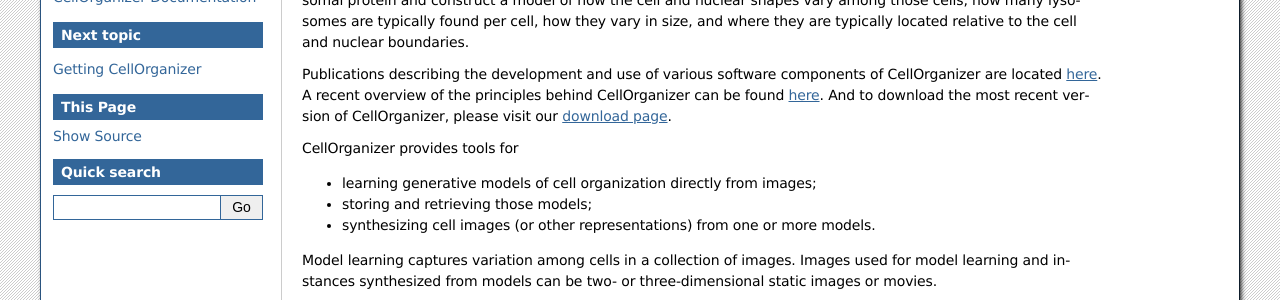
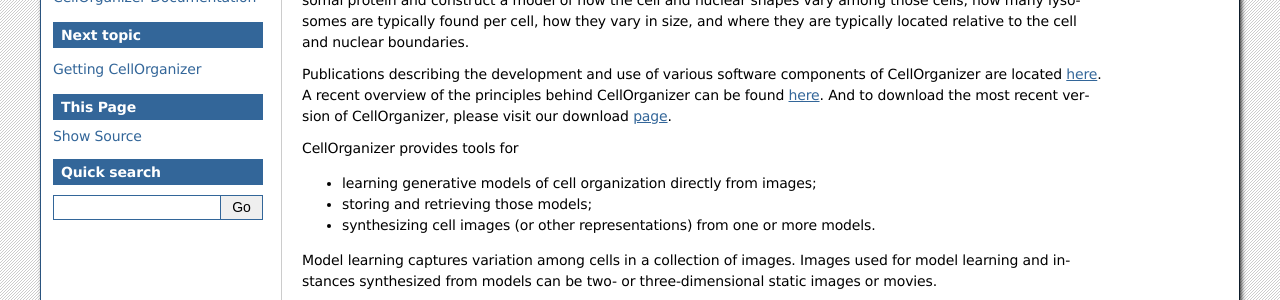
Before and after one commit to murphygroup/cellorganizer-documentation_old, a Sphinx documentation site: the page built from source/chapters/getting_started.rst, in a window 1280 px wide. Shown: the part 228-528 px from the top of the page. Built offline with Sphinx 7.4.7, drawn with Linux system fonts in a browser that asks for light colours; pages that are not in the unit, such as notebooks, are missing from menus.

Commit message:
Updated script.

```diff
--- a/source/chapters/getting_started.rst
+++ b/source/chapters/getting_started.rst
@@ -10,7 +10,7 @@
 For example, CellOrganizer can take fluorescence microscope images of many cells expressing a GFP-tagged lysosomal protein and construct a model of how the cell and nuclear shapes vary among those cells, how many lysosomes are typically found per cell, how they vary in size, and where they are typically located relative to the cell and nuclear boundaries.
 
 Publications describing the development and use of various software components of CellOrganizer are located `here <http://cellorganizer.org/Publications>`_.
-A recent overview of the principles behind CellOrganizer can be found `here <http://www.sciencedirect.com/science/article/pii/S1046202315301298>`_.  And to download the most recent version of CellOrganizer, please visit our `download page <http://cellorganizer.org/Downloads/>`_.
+A recent overview of the principles behind CellOrganizer can be found `here <http://www.sciencedirect.com/science/article/pii/S1046202315301298>`_.  And to download the most recent version of CellOrganizer, please visit our download `page <http://cellorganizer.org/Downloads/>`_.
 
 CellOrganizer provides tools for
 
```
